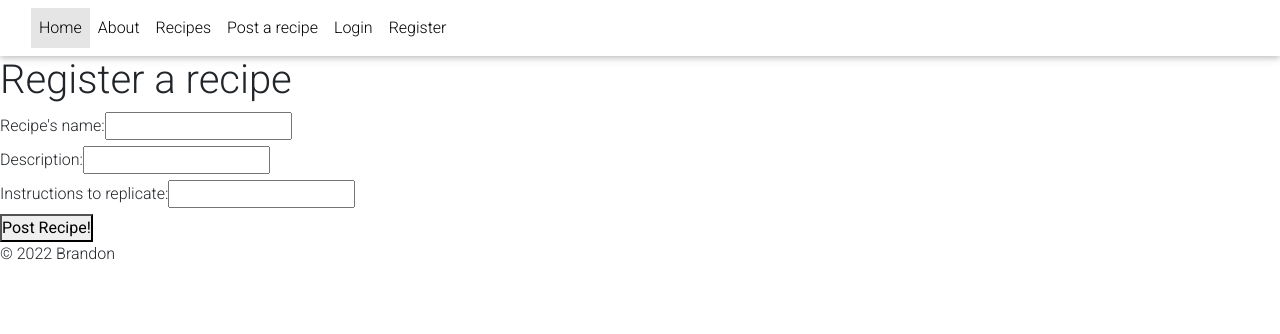
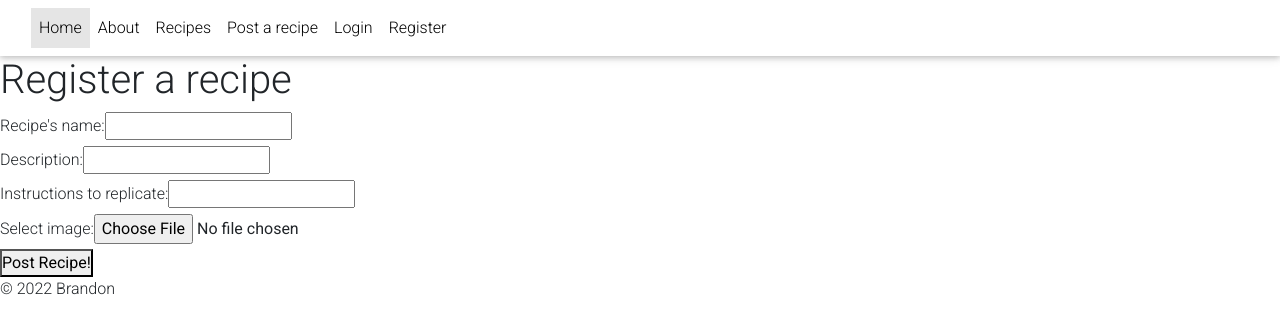
Before and after one commit to brenzlr/GoodGrub, a React (Create React App) app: page /postRecipe in a window 1280 px wide. Shown: the top 334 px of the page. Built offline with nearby package versions, Linux system fonts and the light colour scheme.

Commit message:
rating and file input

```diff
--- a/src/components/RegisterRecipe.js
+++ b/src/components/RegisterRecipe.js
@@ -6,6 +6,7 @@ export function RegisterRecipe() {
   const descRef = useRef();
   const instructRef = useRef();
   const ratingRef = useRef();
+  const fileRef = useRef();
 
   const handleSubmit = (event) => {
     event.preventDefault(); // prevent page reload
@@ -44,6 +45,21 @@ export function RegisterRecipe() {
         <label htmlFor="instructions">Instructions to replicate: </label>
         <input id="instructions" type="text" ref={instructRef} required />
         <br></br>
+        {/*------hidden because the other users
+        will be the one to determine it and default value is 0------*/}
+        <label htmlFor="rating"></label>
+        <input
+          id="rating"
+          type="number"
+          ref={ratingRef}
+          hidden="true"
+          value={0}
+        />
+        {/*------------*/}
+        <label for="myfile">Select image: </label>
+        <input type="file" id="myfile" ref={fileRef}></input>
+        <br></br>
+        {/*------------*/}
         <button type="submit">Post Recipe!</button>
       </form>
     </div>
```
